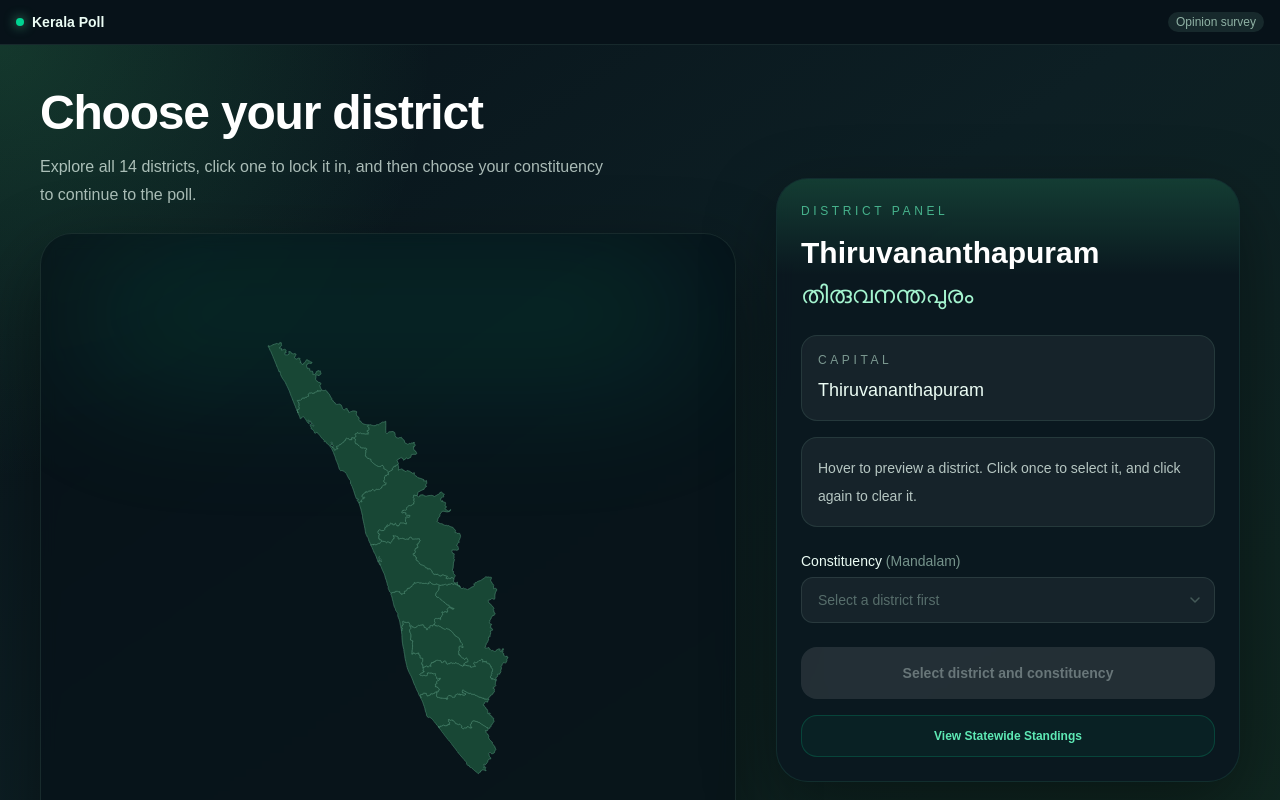
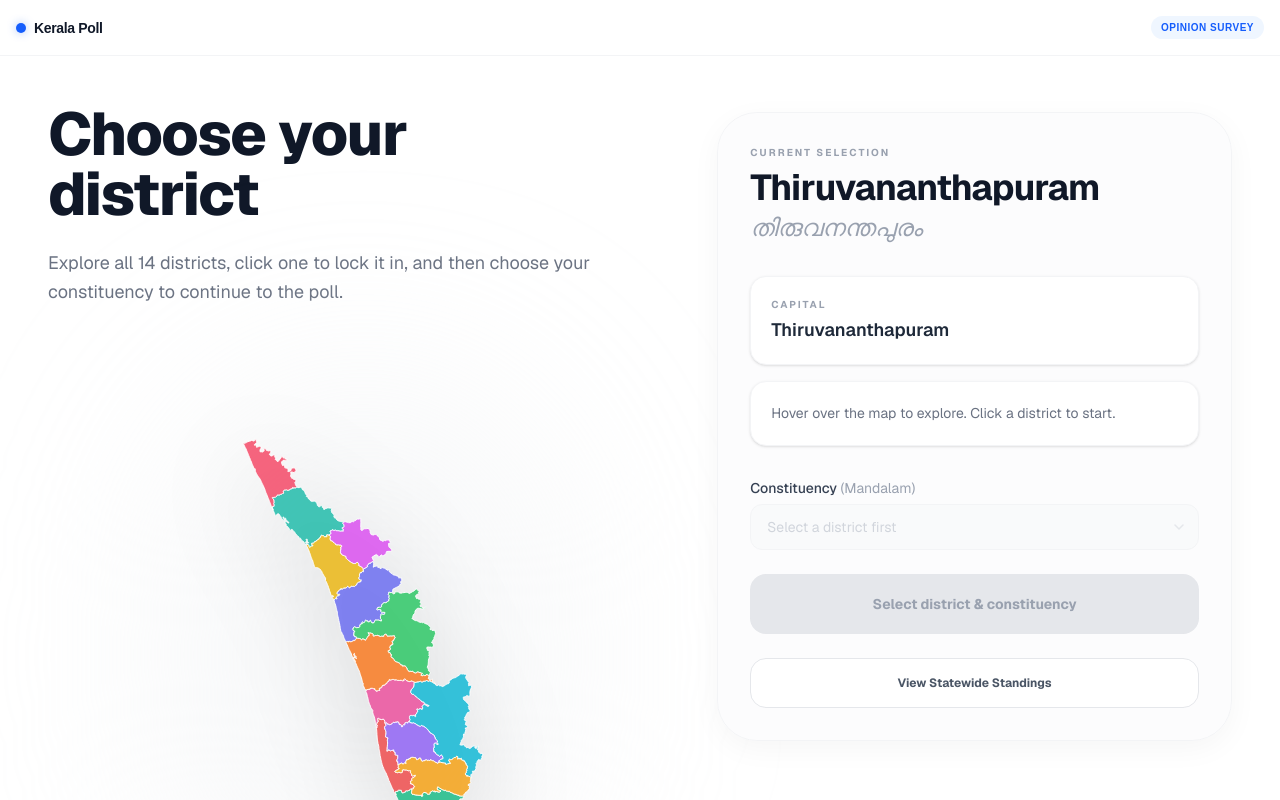
Before and after one commit to rishnudk/kerala-polling, a Next.js app: page / in a window 1280 px wide. Shown: the top 800 px of the page. Built offline with nearby package versions, Linux system fonts and the light colour scheme.

Commit message:
style : add different colors on map, change bg,button,text colors.

```diff
--- a/app/(poll)/layout.tsx
+++ b/app/(poll)/layout.tsx
@@ -2,12 +2,12 @@ import type { ReactNode } from "react";
 
 export default function PollLayout({ children }: { children: ReactNode }) {
   return (
-    <div className="min-h-screen bg-[#08131a]">
-      <header className="border-b border-emerald-200/10 bg-[#08131a]/90 backdrop-blur">
-        <div className="mx-auto flex max-w-7xl items-center gap-2 px-4 py-3">
-          <div className="h-2 w-2 rounded-full bg-emerald-400 shadow-[0_0_12px_rgba(91,240,165,0.75)]" />
-          <span className="text-sm font-semibold text-emerald-50">Kerala Poll</span>
-          <span className="ml-auto rounded-full bg-emerald-200/10 px-2 py-0.5 text-xs text-emerald-100/65">
+    <div className="min-h-screen bg-white text-[#1a1a1a]">
+      <header className="border-b border-gray-100 bg-white/80 backdrop-blur sticky top-0 z-50">
+        <div className="mx-auto flex max-w-7xl items-center gap-2 px-4 py-4">
+          <div className="h-2.5 w-2.5 rounded-full bg-blue-600 shadow-[0_0_10px_rgba(37,99,235,0.4)]" />
+          <span className="text-sm font-bold tracking-tight text-gray-900">Kerala Poll</span>
+          <span className="ml-auto rounded-full bg-blue-50 px-2.5 py-1 text-[10px] font-bold uppercase tracking-wider text-blue-600">
             Opinion survey
           </span>
         </div>
@@ -15,8 +15,8 @@ export default function PollLayout({ children }: { children: ReactNode }) {
 
       <main>{children}</main>
 
-      <footer className="mt-16 pb-8 text-center">
-        <p className="text-xs text-emerald-100/45">
+      <footer className="mt-20 pb-12 text-center border-t border-gray-50 pt-10">
+        <p className="text-xs font-medium text-gray-400">
           This is an independent opinion poll | Not affiliated with any election authority
         </p>
       </footer>
--- a/component/map/KeralaDistrictMap.tsx
+++ b/component/map/KeralaDistrictMap.tsx
@@ -18,6 +18,23 @@ interface Props {
   step: "selection" | "vote" | "results" | "global_results";
   setStep: (step: "selection" | "vote" | "results" | "global_results") => void;
 }
+
+const DISTRICT_COLORS: Record<string, string> = {
+  Thiruvananthapuram: "#3b82f6", // Blue
+  Kollam: "#10b981",             // Emerald
+  Pathanamthitta: "#f59e0b",     // Amber
+  Alappuzha: "#ef4444",          // Red
+  Kottayam: "#8b5cf6",           // Violet
+  Idukki: "#06b6d4",             // Cyan
+  Ernakulam: "#ec4899",          // Pink
+  Thrissur: "#f97316",           // Orange
+  Palakkad: "#22c55e",           // Green
+  Malappuram: "#6366f1",         // Indigo
+  Kozhikode: "#eab308",          // Yellow
+  Wayanad: "#d946ef",            // Fuchsia
+  Kannur: "#14b8a6",             // Teal
+  Kasaragod: "#f43f5e",          // Rose
+};
 
 export function KeralaDistrictMap({
   district,
@@ -51,16 +68,16 @@ export function KeralaDistrictMap({
   }
 
   return (
-    <div className="min-h-[calc(100vh-73px)] bg-[radial-gradient(circle_at_top_left,_rgba(74,222,128,0.18),_transparent_28%),linear-gradient(145deg,_#08131a,_#0d1f24_45%,_#10271f)] text-[#ebfff5]">
-      <div className="mx-auto flex min-h-[calc(100vh-73px)] max-w-7xl flex-col gap-10 px-5 py-8 lg:grid lg:grid-cols-[1.2fr_0.8fr] lg:items-center lg:px-10">
-        <section className="flex flex-col gap-6">
+    <div className="min-h-[calc(100vh-73px)] bg-white text-gray-900 font-sans">
+      <div className="mx-auto flex min-h-[calc(100vh-73px)] max-w-7xl flex-col gap-10 px-6 py-12 lg:grid lg:grid-cols-[1.1fr_0.9fr] lg:items-start lg:px-12">
+        <section className="flex flex-col gap-8">
           <div className="max-w-xl">
-            <h1 className="mt-3 text-4xl font-semibold tracking-tight text-white sm:text-5xl">
+            <h1 className="text-5xl font-extrabold tracking-tight text-gray-900 sm:text-6xl">
               {step === "selection" ? "Choose your district" :
                 step === "global_results" ? "Kerala Statewide Standings" :
                 step === "vote" ? "Cast your vote" : "Live Standings"}
             </h1>
-            <p className="mt-4 text-sm leading-7 text-emerald-50/70 sm:text-base">
+            <p className="mt-6 text-lg leading-relaxed text-gray-500">
               {step === "selection"
                 ? "Explore all 14 districts, click one to lock it in, and then choose your constituency to continue to the poll."
                 : step === "global_results"
@@ -71,11 +88,13 @@ export function KeralaDistrictMap({
             </p>
           </div>
 
-          <div className="relative overflow-hidden rounded-[2rem] border border-emerald-200/10 bg-[#071117]/70 p-4 shadow-[0_30px_80px_rgba(0,0,0,0.45)] backdrop-blur sm:p-6">
-            <div className="pointer-events-none absolute inset-x-8 top-0 h-40 rounded-full bg-emerald-400/10 blur-3xl" />
+          <div className="relative flex items-center justify-center p-4">
+            {/* Floating shadow element behind the map */}
+            <div className="absolute inset-0 m-auto aspect-4/10 max-h-[70vh] w-full max-w-[400px] rounded-full bg-gray-200/30 blur-[100px]" />
+
             <svg
               viewBox="0 0 400 1000"
-              className="relative z-10 mx-auto h-[75vh] min-h-[500px] w-full max-w-[600px]"
+              className="relative z-10 mx-auto h-[75vh] min-h-[500px] w-full max-w-[500px] drop-shadow-[0_20px_50px_rgba(0,0,0,0.15)]"
               role="img"
               aria-label="Interactive Kerala district map"
             >
@@ -86,6 +105,7 @@ export function KeralaDistrictMap({
                 const isSelected = district === districtName
                 const isHovered = hoveredDistrict === districtName
                 const isActive = isSelected || isHovered
+                const baseColor = DISTRICT_COLORS[districtName] || "#cbd5e1"
 
                 return (
                   <path
@@ -94,10 +114,15 @@ export function KeralaDistrictMap({
                     onMouseEnter={() => setHoveredDistrict(districtName)}
                     onMouseLeave={() => setHoveredDistrict('')}
                     onClick={() => handleDistrictClick(districtName)}
-                    className={`cursor-pointer transition-all duration-300 ${step !== 'selection' ? 'pointer-events-none opacity-50' : ''}`}
-                    fill={isActive ? "#5bf0a5" : "#184735"}
-                    stroke={isActive ? "#d3ffe8" : "#4d8c72"}
-                    strokeWidth={isSelected ? 4 : 1}
+                    className={`cursor-pointer transition-all duration-500 ease-out outline-none ${step !== 'selection' ? 'pointer-events-none opacity-40 grayscale-[0.5]' : ''}`}
+                    fill={isActive ? baseColor : `${baseColor}cc`}
+                    stroke={isSelected ? "#000" : "white"}
+                    strokeWidth={isSelected ? 3 : 1.5}
+                    style={{
+                      filter: isSelected ? "drop-shadow(0 0 8px rgba(0,0,0,0.2))" : "none",
+                      transform: isSelected ? "scale(1.01)" : "scale(1)",
+                      transformOrigin: "center",
+                    }}
                   />
                 )
               })}
@@ -105,65 +130,71 @@ export function KeralaDistrictMap({
           </div>
         </section>
 
-        <aside className="relative overflow-hidden rounded-[2rem] border border-emerald-300/10 bg-[#0a1820]/90 p-6 shadow-[0_24px_70px_rgba(0,0,0,0.38)] backdrop-blur min-h-[500px] flex flex-col">
-          <div className="absolute inset-x-0 top-0 h-24 bg-[linear-gradient(180deg,rgba(63,230,141,0.18),transparent)]" />
-
+        <aside className="lg:sticky lg:top-28">
+          <div className="relative overflow-hidden rounded-[2.5rem] bg-gray-50/50 p-8 border border-gray-100 shadow-[0_8px_30px_rgb(0,0,0,0.04)] backdrop-blur-xl min-h-[550px] flex flex-col transition-all duration-300">
             {step === "selection" && (
-            <div className="relative z-10">
-              <p className="text-xs uppercase tracking-[0.3em] text-emerald-300/70">
-                District panel
+              <div className="relative z-10 flex flex-col h-full">
+                <div className="mb-8">
+                  <p className="text-[10px] font-bold uppercase tracking-[0.2em] text-gray-400 mb-2">
+                    Current Selection
                   </p>
-              <h2 className="mt-4 text-3xl font-semibold text-white">
+                  <h2 className="text-4xl font-bold text-gray-900 tracking-tight">
                     {activeMeta.id}
                   </h2>
-              <p className="mt-2 text-2xl text-emerald-200">
+                  <p className="mt-1 text-2xl font-medium text-gray-400 italic">
                     {activeMeta.malayalam}
                   </p>
-              <div className="mt-6 rounded-2xl border border-emerald-200/10 bg-white/5 p-4">
-                <p className="text-xs uppercase tracking-[0.3em] text-emerald-100/55">
+                </div>
+
+                <div className="space-y-4 mb-8">
+                  <div className="rounded-2xl bg-white p-5 border border-gray-100 shadow-sm">
+                    <p className="text-[10px] font-bold uppercase tracking-[0.2em] text-gray-400 mb-1">
                       Capital
                     </p>
-                <p className="mt-2 text-lg font-medium text-emerald-50">
+                    <p className="text-lg font-semibold text-gray-800">
                       {activeMeta.capital}
                     </p>
                   </div>
 
-              <div className="mt-4 rounded-2xl border border-emerald-200/10 bg-white/5 p-4">
-                <p className="text-sm leading-7 text-emerald-50/75">
+                  <div className="rounded-2xl bg-white p-5 border border-gray-100 shadow-sm">
+                    <p className="text-sm leading-relaxed text-gray-500">
                       {district
-                    ? "District locked in. Pick a constituency below to continue to the voting step."
-                    : "Hover to preview a district. Click once to select it, and click again to clear it."}
+                        ? "Great! Now select your constituency to proceed to voting."
+                        : "Hover over the map to explore. Click a district to start."}
                     </p>
                   </div>
+                </div>
 
-              <div className="mt-6">
+                <div className="mt-auto space-y-6">
                   <ConstituencySelector
                     district={district}
                     value={constituency}
                     onChange={onConstituencyChange}
-                  theme="dark"
+                    theme="light"
                   />
-              </div>
 
                   <button
                     onClick={onContinue}
                     disabled={!district || !constituency}
-                className={`mt-6 w-full rounded-2xl px-4 py-4 text-sm font-semibold transition-all duration-300 ${district && constituency
-                    ? "bg-emerald-300 text-[#062316] shadow-[0_18px_50px_rgba(91,240,165,0.35)] hover:bg-emerald-200"
-                    : "cursor-not-allowed bg-white/10 text-emerald-50/35"
+                    className={`group relative w-full overflow-hidden rounded-2xl px-6 py-5 text-sm font-bold transition-all duration-300 ${district && constituency
+                      ? "bg-gray-900 text-white shadow-xl hover:bg-black hover:-translate-y-1 active:translate-y-0"
+                      : "bg-gray-200 text-gray-400 cursor-not-allowed"
                       }`}
                   >
+                    <span className="relative z-10 flex items-center justify-center gap-2">
                       {district && constituency
-                  ? `Continue with ${constituency}`
-                  : "Select district and constituency"}
+                        ? `Continue with ${constituency} →`
+                        : "Select district & constituency"}
+                    </span>
                   </button>
 
                   <button
                     onClick={() => setStep("global_results")}
-                className="mt-4 w-full rounded-2xl border border-emerald-400/20 bg-emerald-400/5 px-4 py-3 text-xs font-semibold text-emerald-300 transition-all hover:bg-emerald-400/10"
+                    className="w-full rounded-2xl border border-gray-200 bg-white px-6 py-4 text-xs font-bold text-gray-600 transition-all hover:bg-gray-50 hover:border-gray-300"
                   >
                     View Statewide Standings
                   </button>
+                </div>
               </div>
             )}
 
@@ -189,6 +220,7 @@ export function KeralaDistrictMap({
                 onBack={() => setStep("selection")}
               />
             )}
+          </div>
         </aside>
       </div>
     </div>
```
Also changed, not shown: component/poll/GlobalResults.tsx (+26 -26 lines), component/poll/ResultsStep.tsx (+9 -7 lines), component/poll/VoteStep.tsx (+16 -12 lines). Lines whose indentation alone changed are shown as unchanged.
